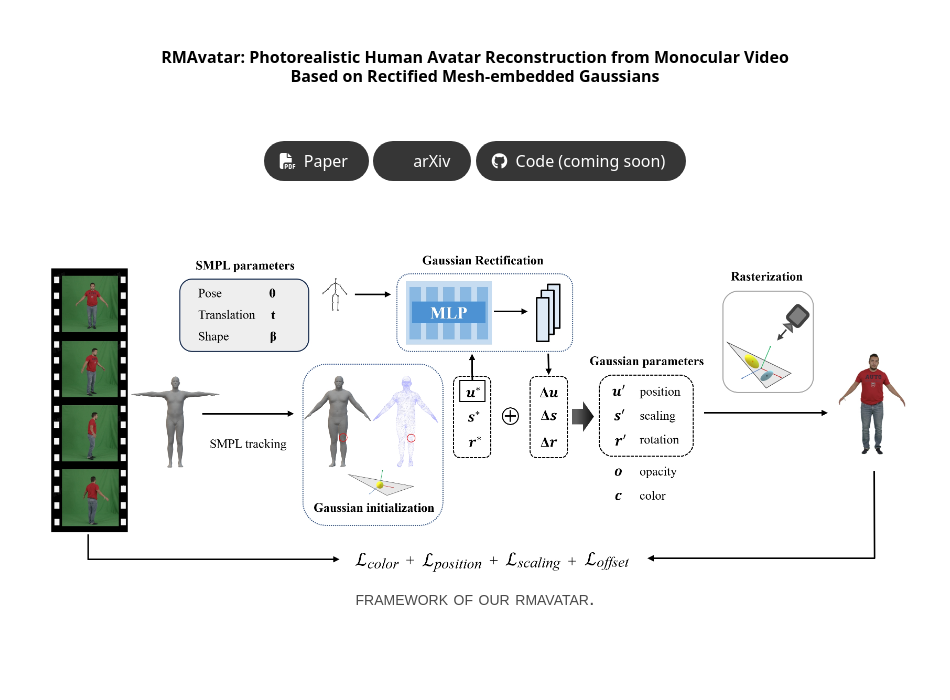
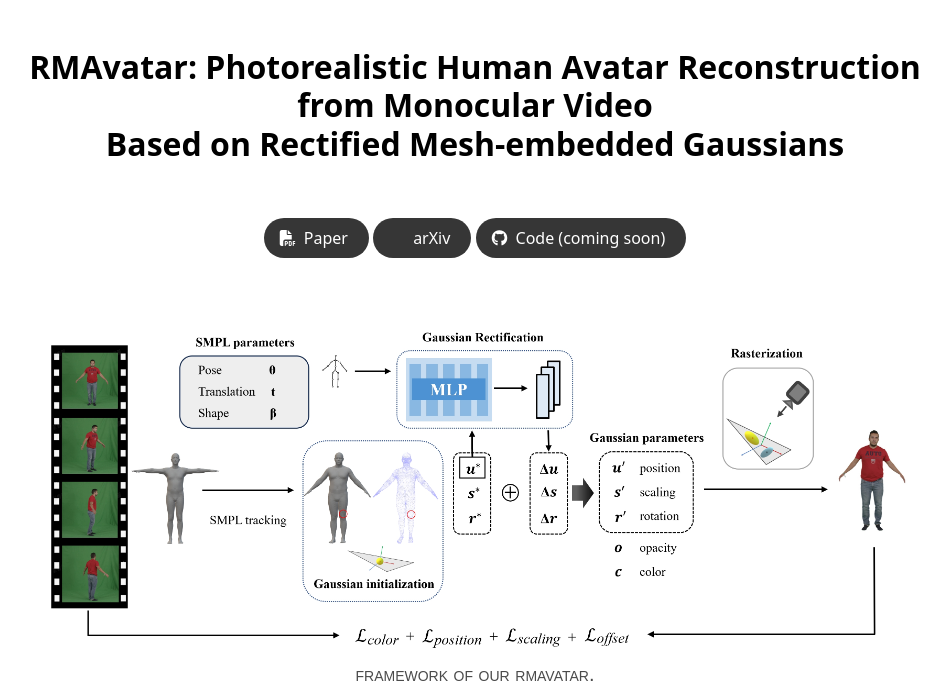
Before and after one commit to RM-Avatar/RM-Avatar.github.io, a plain HTML site: page index.html in a window 1280 px wide. Shown: the top 700 px of the page, without its empty margins (165-1115 px from the left). Drawn offline with nearby package versions, Linux system fonts and the light colour scheme; some icons are missing; a web font is replaced by a local one.

Commit message:
Update index.html

```diff
--- a/index.html
+++ b/index.html
@@ -52,7 +52,7 @@
     <div class="container is-max-desktop">
       <div class="columns is-centered">
         <div class="column has-text-centered">
-          <h1 style="font-size:16px;" >RMAvatar: Photorealistic Human Avatar Reconstruction from Monocular Video  <br> Based on Rectified Mesh-embedded Gaussians</h1>
+          <h1 style="font-size:32px;" >RMAvatar: Photorealistic Human Avatar Reconstruction from Monocular Video  <br> Based on Rectified Mesh-embedded Gaussians</h1>
           <div class="is-size-5 publication-authors">
             <!-- <span class="author-block">
             class="title is-3 publication-title"
```
